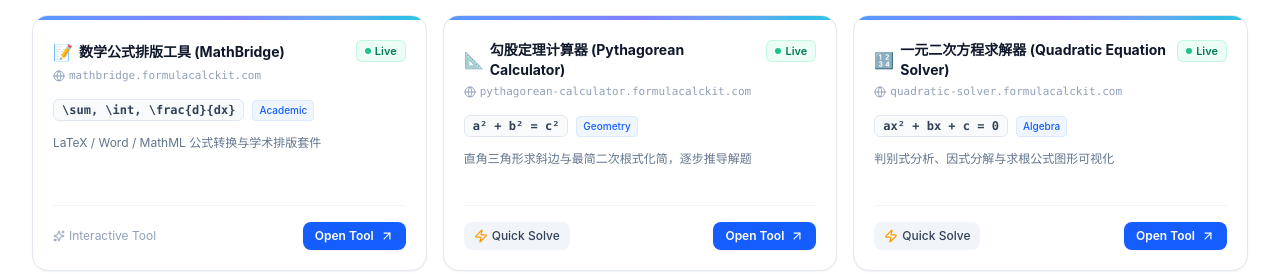
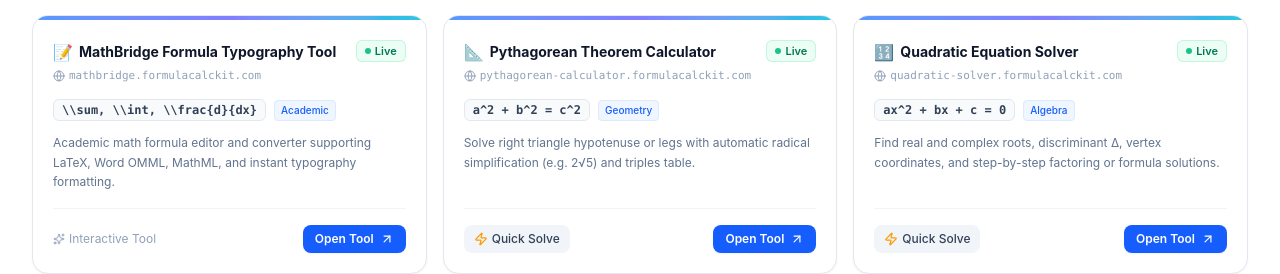
Before and after one commit to laohu90/formulacalckit, a React (Vite) app: page / in a window 1280 px wide. Shown: the part 562-836 px from the top of the page. Built offline with nearby package versions, Linux system fonts and the light colour scheme; no server answers.

Commit message:
feat: Connect dynamic subdomain metadata resolver to DnsInspector card grid

```diff
--- a/src/components/DnsInspector.tsx
+++ b/src/components/DnsInspector.tsx
@@ -1,3 +1,4 @@
+import { resolveDynamicToolMetadata } from "../utils/subdomainResolver";
 import React, { useState, useEffect } from 'react';
 import { QuickSolverId, WorkerSubsiteTool } from '../types';
 import {
@@ -160,8 +161,13 @@ export const DnsInspector: React.FC<DnsInspectorProps> = ({
       {/* Tool Cards Grid */}
       <div className="grid grid-cols-1 md:grid-cols-2 lg:grid-cols-3 gap-4">
         {tools.map((site) => {
-          const quickSolverId = getQuickSolverId(site.subdomain);
-          const formula = getFormulaDisplay(site.subdomain);
+          const resolved = resolveDynamicToolMetadata(site, lang);
+          const quickSolverId = resolved.quickSolverId || getQuickSolverId(site.subdomain);
+          const formula = resolved.formula;
+          const displayTitle = resolved.title;
+          const displayCategory = resolved.category;
+          const displayDesc = resolved.desc;
+          const displayIcon = resolved.icon;
 
           return (
             <div
@@ -175,8 +181,8 @@ export const DnsInspector: React.FC<DnsInspectorProps> = ({
                 <div className="flex items-start justify-between gap-2">
                   <div>
                     <h3 className="font-bold text-slate-900 text-sm group-hover:text-blue-600 transition-colors flex items-center gap-1.5">
-                      {site.icon && <span className="text-base">{site.icon}</span>}
-                      <span>{site.title}</span>
+                      {displayIcon && <span className="text-base">{displayIcon}</span>}
+                      <span>{displayTitle}</span>
                     </h3>
                     <div className="text-[11px] font-mono text-slate-400 mt-1 flex items-center gap-1">
                       <Globe className="w-3 h-3 text-slate-400" />
@@ -193,15 +199,15 @@ export const DnsInspector: React.FC<DnsInspectorProps> = ({
                   <span className="inline-block px-2 py-0.5 bg-slate-50 border border-slate-200 rounded-md font-mono text-xs font-semibold text-slate-700">
                     {formula}
                   </span>
-                  {site.category && (
+                  {displayCategory && (
                     <span className="ml-2 inline-block px-1.5 py-0.5 bg-blue-50 border border-blue-100 text-[10px] font-medium text-blue-600 rounded">
-                      {site.category}
+                      {displayCategory}
                     </span>
                   )}
                 </div>
 
                 <p className="text-xs text-slate-500 leading-relaxed min-h-[2.5rem]">
-                  {site.desc}
+                  {displayDesc}
                 </p>
               </div>
 
```
